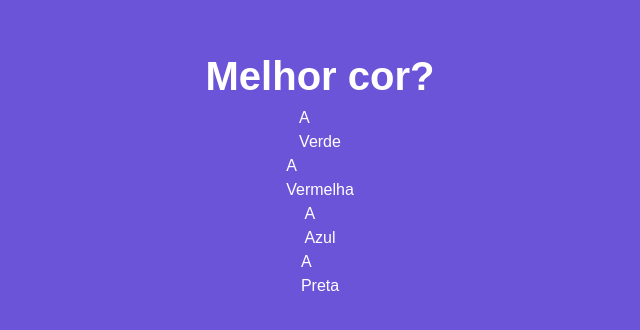
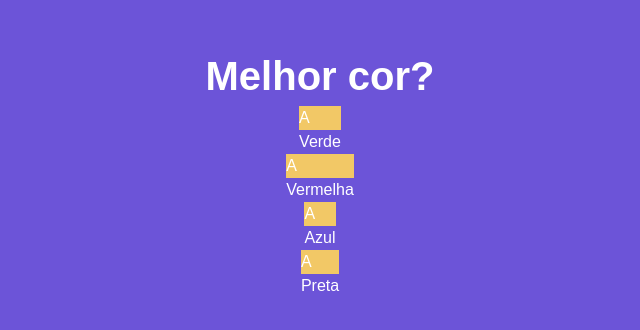
Before and after one commit to Erick-de-Paiva/projeto-quiz-fullstack, a Next.js app: page / in a window 1280 px wide. Shown: the part 228-558 px from the top of the page, without its empty margins (320-960 px from the left). Built offline with nearby package versions, Linux system fonts and the light colour scheme.

Commit message:
componente resposta #02

```diff
--- a/components/Questao.tsx
+++ b/components/Questao.tsx
@@ -14,10 +14,11 @@
         return questao.respostas.map((resposta, i) => {
             return (
                 <Resposta
+                    key={i}
                     valor={resposta}
                     indice={i}
                     letra="A"
-                    corLetra="#F2C866"
+                    corFundoLetra="#F2C866"
                 />
             )
         })
--- a/components/Resposta.tsx
+++ b/components/Resposta.tsx
@@ -5,7 +5,7 @@
     valor: RespostaModel
     indice: number
     letra: string
-    corLetra: string
+    corFundoLetra: string
 }
 
 export default function Resposta(props: RespostaProps) {
@@ -14,7 +14,8 @@
         <div className={styles.resposta}>
             <div className={styles.conteudoResposta}>
                 <div className={styles.frente}>
-                    <div className={styles.letra}>
+                    <div className={styles.letra}
+                        style={{ backgroundColor: props.corFundoLetra }}>
                         {props.letra}
                     </div>
                     <div className={styles.valor}>
```
